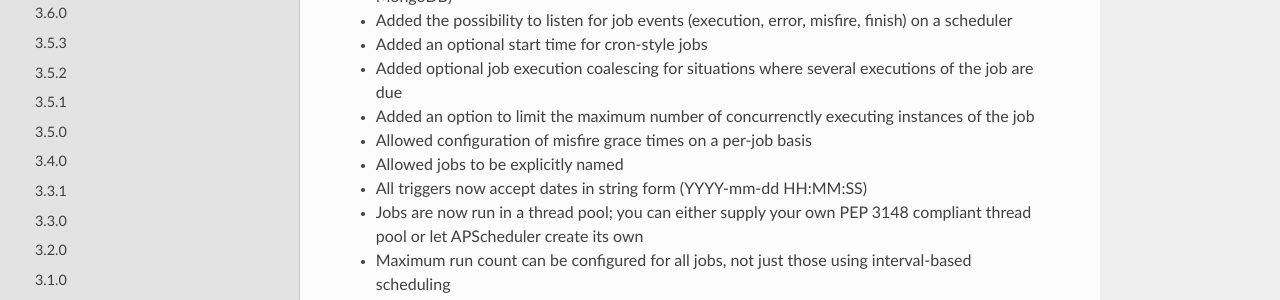
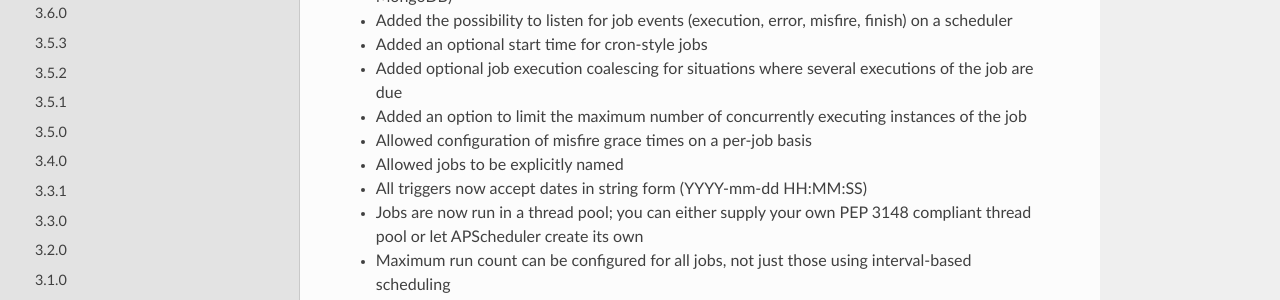
Before and after one commit to agronholm/apscheduler, a Sphinx documentation site: the page built from docs/versionhistory.rst, in a window 1280 px wide and 900 px high, scrolled down 5736 px. Shown: the part 151-451 px from the top of the window. Built offline with Sphinx 7.4.7 and the Read the Docs theme 2.0.0, drawn with Linux system fonts in a browser that asks for light colours.

Commit message:
Fixed a typo (#482)
There is a small typo in docs/versionhistory.rst.

Should read `concurrently` rather than `concurrenctly`.

(cherry picked from commit 63c3b9260d01d93a2144c1e526261d5e4f1ab4a6)

```diff
--- a/docs/versionhistory.rst
+++ b/docs/versionhistory.rst
@@ -356,7 +356,7 @@ APScheduler, see the :doc:`migration section <migration>`.
 * Added optional job execution coalescing for situations where several
   executions of the job are due
 
-* Added an option to limit the maximum number of concurrenctly executing
+* Added an option to limit the maximum number of concurrently executing
   instances of the job
 
 * Allowed configuration of misfire grace times on a per-job basis
```
